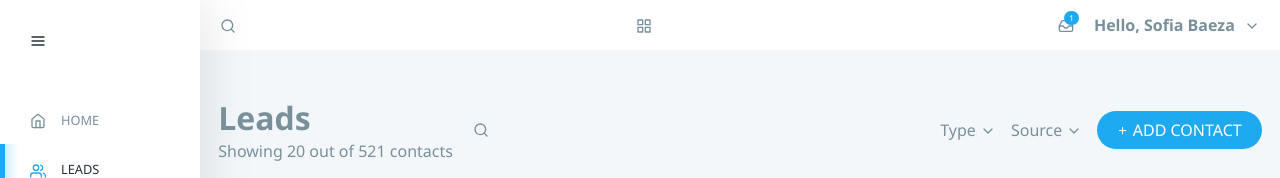
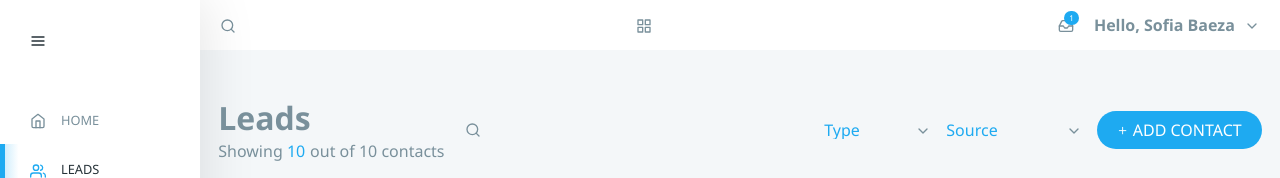
Before and after one commit to neo1807/rootstack, a React app: page / in a window 1280 px wide. Shown: the top 178 px of the page. Built offline with nearby package versions, Linux system fonts and the light colour scheme.

Commit message:
feat: filter rows

```diff
--- a/src/components/content.js
+++ b/src/components/content.js
@@ -1,11 +1,19 @@
 import React from "react";
 import Table from "./table";
 import Controls from "./controls";
+import { Consumer } from "../leadContext";
 export default class Content extends React.Component {
   render() {
     return (
       <div className="content">
-        <Controls />
+        <Consumer>
+          {context => (
+            <Controls
+              toggleModal={context.toggleModal}
+              filterRows={context.filterRows}
+            />
+          )}
+        </Consumer>
         <Table />
       </div>
     );
--- a/src/components/controls.js
+++ b/src/components/controls.js
@@ -1,29 +1,71 @@
 import React from "react";
 import { FiSearch, FiChevronDown, FiPlus } from "react-icons/fi";
-import { Consumer } from "../leadContext";
 export default class Controls extends React.Component {
+  state = {
+    currentAmount: "10",
+    currentCase: "",
+    currentSource: ""
+  };
+  handleChange = event => {
+    const { name, value } = event.target;
+    this.setState({ [name]: value }, this.props.filterRows(name, value));
+  };
   render() {
     return (
       <div className="view-header">
         <div className="view-title">
-          <h1>Leads</h1>Showing <span>20</span> out of 521 contacts
+          <h1>Leads</h1>Showing{" "}
+          <select
+            className="select-filter"
+            name="currentAmount"
+            onChange={this.handleChange}
+            onBlur={this.handleChange}
+            value={this.state.currentAmount}
+          >
+            <option value="2">2</option>
+            <option value="5">5</option>
+            <option value="10">10</option>
+          </select>{" "}
+          out of 10 contacts
         </div>
         <div className="view-controls">
           <FiSearch />
           <div className="view-actions">
             <div>
-              Type <FiChevronDown />
+              <select
+                className="select-filter"
+                name="currentCase"
+                onChange={this.handleChange}
+                onBlur={this.handleChange}
+                value={this.state.currentCase}
+              >
+                <option value="">Type</option>
+                <option value="Divorce">Divorce</option>
+                <option value="Fraud">Fraud</option>
+                <option value="DUI">DUI</option>
+                <option value="Tax Evasion">Tax Evasion</option>
+                <option value="Assault">Assault</option>
+              </select>{" "}
+              <FiChevronDown />
             </div>
             <div>
-              Source <FiChevronDown />
+              <select
+                className="select-filter"
+                name="currentSource"
+                onChange={this.handleChange}
+                onBlur={this.handleChange}
+                value={this.state.currentSource}
+              >
+                <option value="">Source</option>
+                <option value="Internet search">Internet search</option>
+                <option value="Facebook">Facebook</option>
+                <option value="Referral">Referral</option>
+              </select>{" "}
+              <FiChevronDown />
             </div>
-            <Consumer>
-              {context => (
-                <button onClick={context.toggleModal}>
-                  <FiPlus /> add contact
-                </button>
-              )}
-            </Consumer>
+            <button onClick={this.props.toggleModal}>
+              <FiPlus /> add contact
+            </button>
           </div>
         </div>
       </div>
--- a/src/components/tableRow.js
+++ b/src/components/tableRow.js
@@ -10,7 +10,10 @@ class TableRow extends React.Component {
   handleDelete = () => {
     this.props.deleteSelf(this.props.id);
   };
-
+  handleChange = event => {
+    const { name, value } = event.target;
+    this.setState({ [name]: value });
+  };
   render() {
     return (
       <tr>
--- a/src/index.js
+++ b/src/index.js
@@ -19,6 +19,8 @@ class App extends React.Component {
       toggleDropDown: this.toggleDropDown,
       addContact: this.addContact,
       removeContact: this.removeContact,
+      filterRows: this.filterRows,
+      originalLeads: [],
       leads: [
         {
           id: 1,
@@ -149,6 +151,34 @@ class App extends React.Component {
       return { leads: prevState.leads.filter(lead => lead.id != contact) };
     });
 
+  filterRows = (name, value) =>
+    this.setState(prevState => {
+      if (value == "") {
+        return { leads: prevState.originalLeads, originalLeads: [] };
+      }
+      switch (name) {
+        case "currentAmount":
+          return {
+            originalLeads: prevState.leads,
+            leads: prevState.leads.slice(0, parseInt(value))
+          };
+
+        case "currentCase":
+          return {
+            originalLeads: prevState.leads,
+            leads: prevState.leads.filter(lead => lead.case == value)
+          };
+
+        case "currentSource":
+          return {
+            originalLeads: prevState.leads,
+            leads: prevState.leads.filter(lead => lead.source == value)
+          };
+        default:
+        // code block
+      }
+    });
+
   render() {
     return (
       <Provider value={this.state}>
--- a/src/styles.css
+++ b/src/styles.css
@@ -296,6 +296,15 @@ main .content .view-actions div {
 main .content .view-actions div svg {
   vertical-align: middle;
 }
+main .select-filter{
+  -webkit-appearance: none;
+  -moz-appearance: none;
+  appearance: none;
+  background-color:transparent;
+  border:none;
+  color:#1eaaf1;
+  cursor:pointer;
+}
 /*
 Modal
 */
```
Also changed, not shown: src/components/modalForm.js (deleted).
